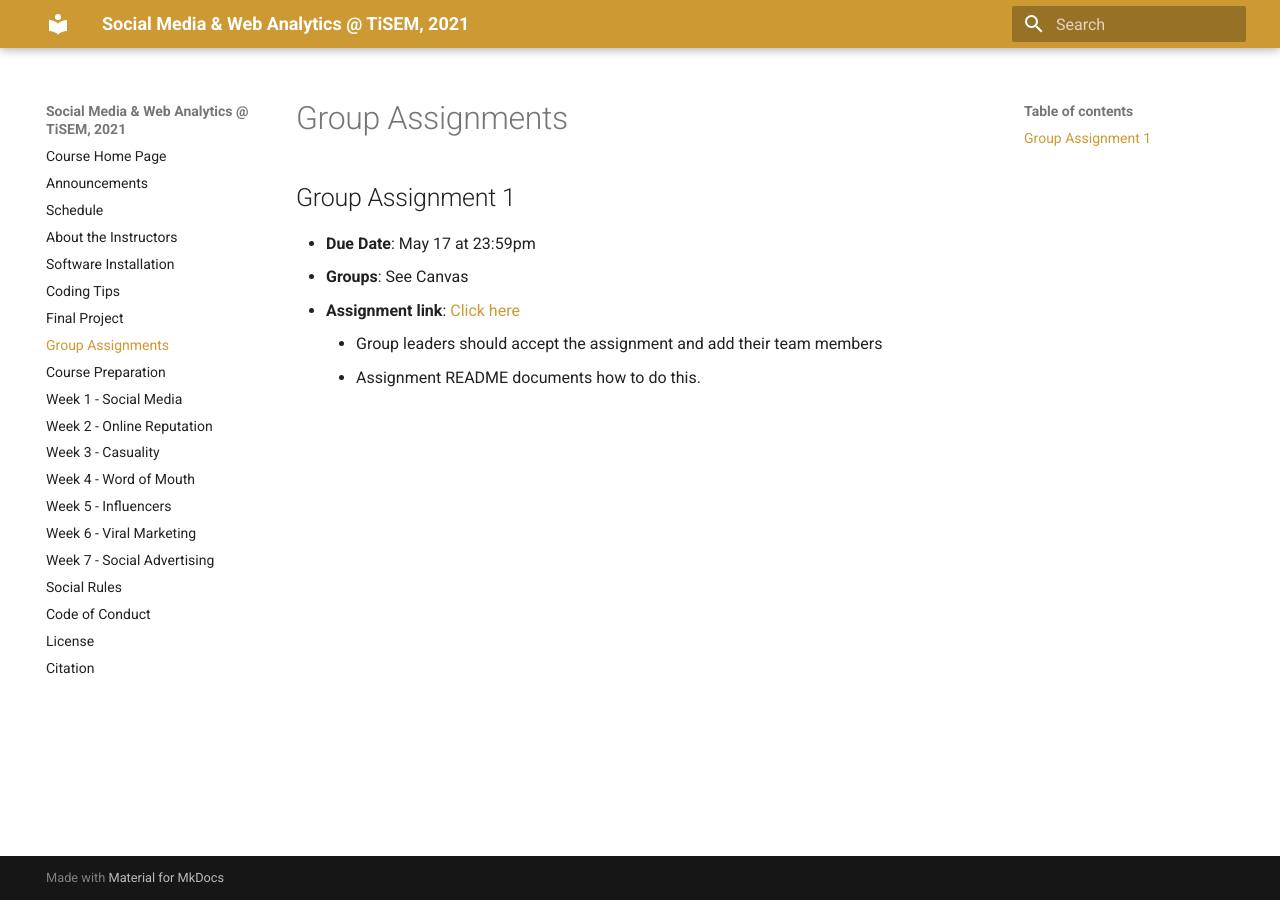
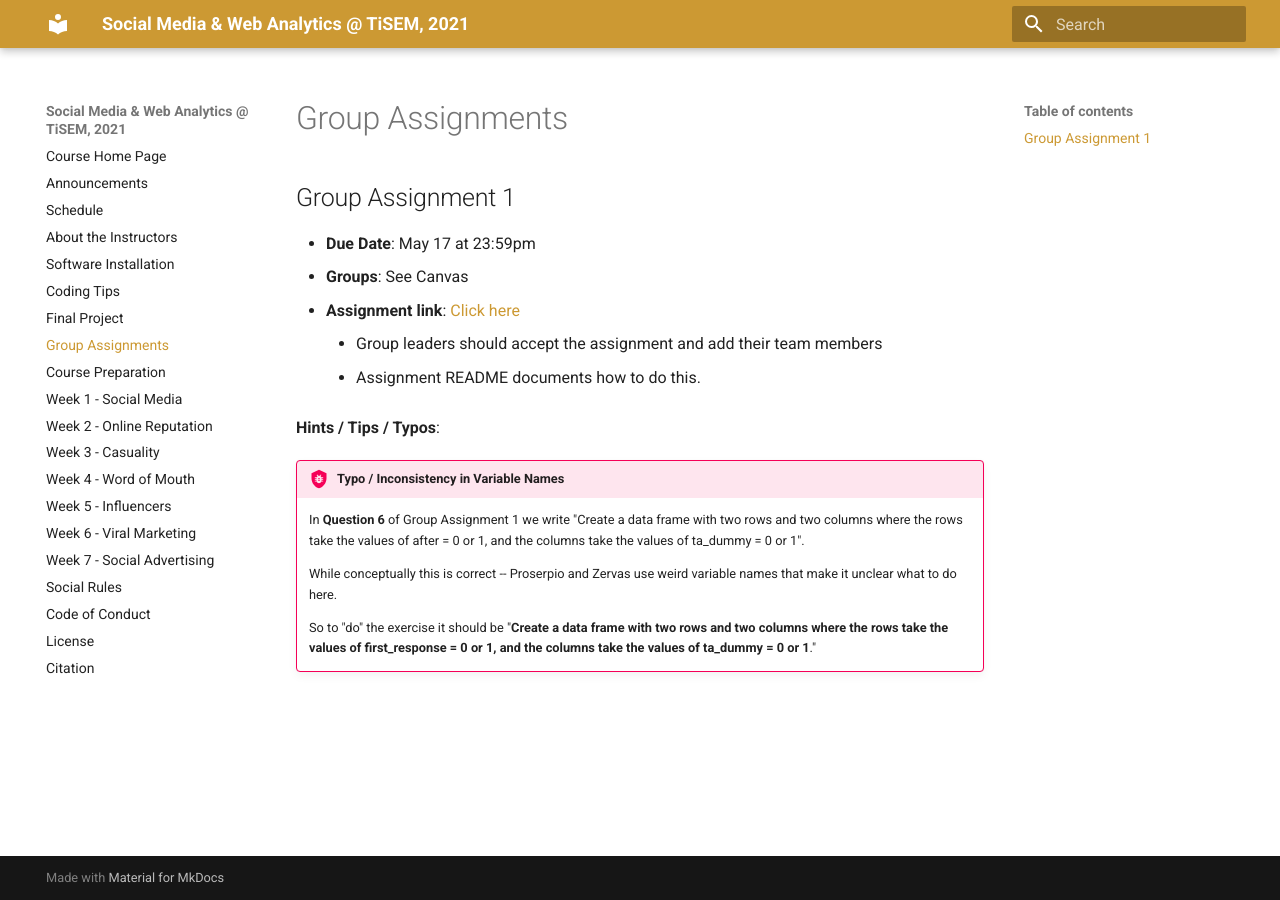
Before and after one commit to tisem-digital-marketing/2021-smwa, an MkDocs documentation site: the page built from docs/group_assignment.md, in a window 1280 px wide. Built offline with MkDocs 1.6.1 and Material for MkDocs 9.7.7, drawn with Linux system fonts in a browser that asks for light colours; old or Windows-style settings are respelled for this version of MkDocs.

Commit message:
typo / inconsistency in group assignment

```diff
--- a/docs/group_assignment.md
+++ b/docs/group_assignment.md
@@ -7,3 +7,13 @@
 * **Assignment link**: [Click here](https://classroom.github.com/g/wJqMT4lr)
     * Group leaders should accept the assignment and add their team members
     * Assignment README documents how to do this.
+
+**Hints / Tips / Typos**:
+
+!!! bug "Typo / Inconsistency in Variable Names"
+
+    In **Question 6** of Group Assignment 1 we write "Create a data frame with two rows and two columns where the rows take the values of after = 0 or 1, and the columns take the values of ta_dummy = 0 or 1".
+
+    While conceptually this is correct -- Proserpio and Zervas use weird variable names that make it unclear what to do here.
+
+    So to "do" the exercise it should be "**Create a data frame with two rows and two columns where the rows take the values of first_response = 0 or 1, and the columns take the values of ta_dummy = 0 or 1**."
```
